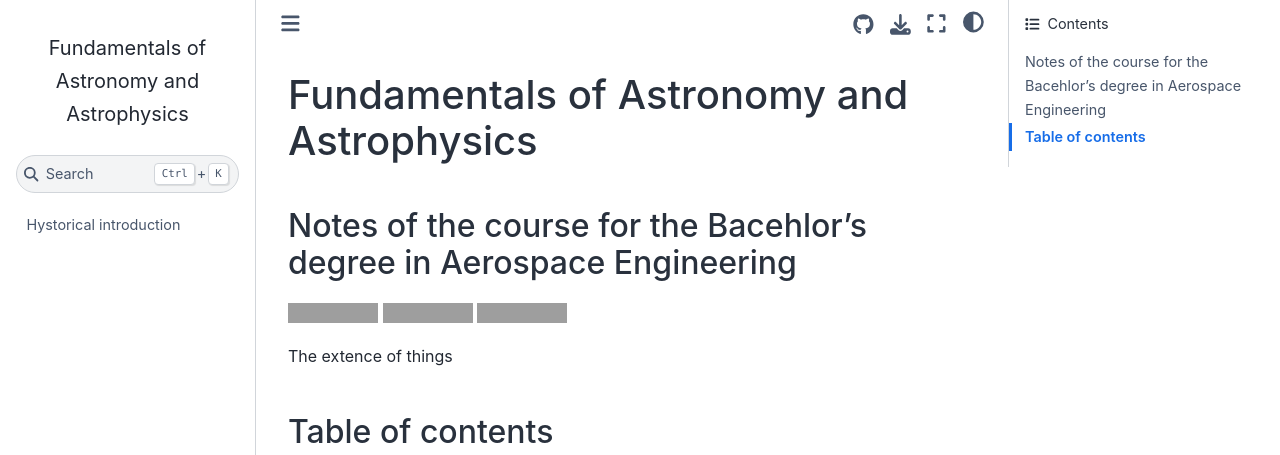
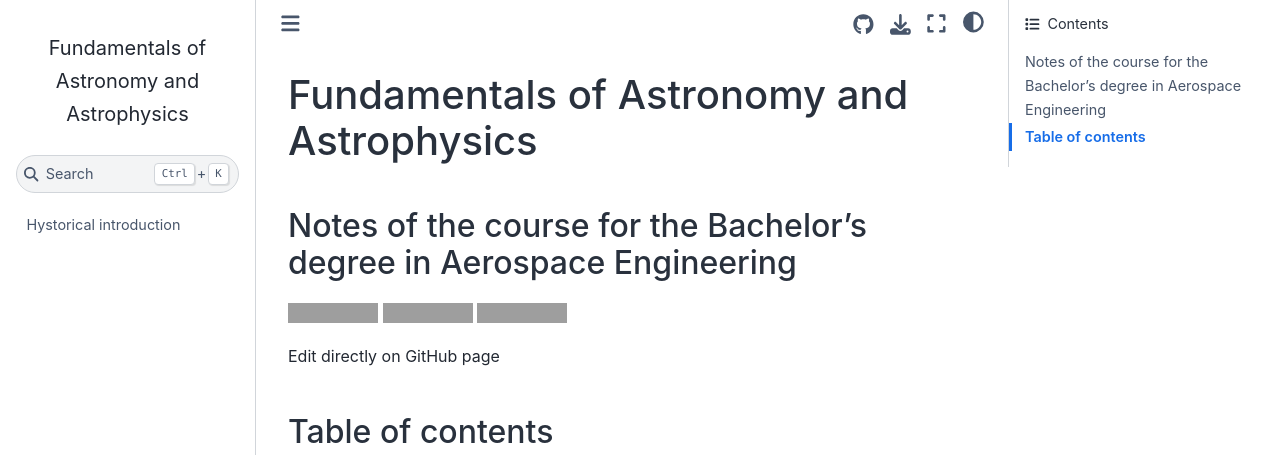
Before and after one commit to LucaMalavolta/Notes_FAandA, a Sphinx documentation site: the page built from docs/index.md, in a window 1280 px wide. Shown: the top 455 px of the page. Built offline with Sphinx 7.4.7 and the Sphinx Book theme 1.1.4, drawn with Linux system fonts in a browser that asks for light colours; grey boxes are pictures that could not be loaded.

Commit message:
Update index.md

```diff
--- a/docs/index.md
+++ b/docs/index.md
@@ -1,15 +1,14 @@
 (home)=
 
 # Fundamentals of Astronomy and Astrophysics
-## Notes of the course for the Bacehlor's degree in Aerospace Engineering
+## Notes of the course for the Bachelor's degree in Aerospace Engineering
 
 ![Degree][degree-badge]
 ![Course][FAandA-badge]
 [![GitHub][github-badge]][github-link]
 
-The extence of things
 
-
+Edit directly on GitHub page
 
 ## Table of contents
 
```
